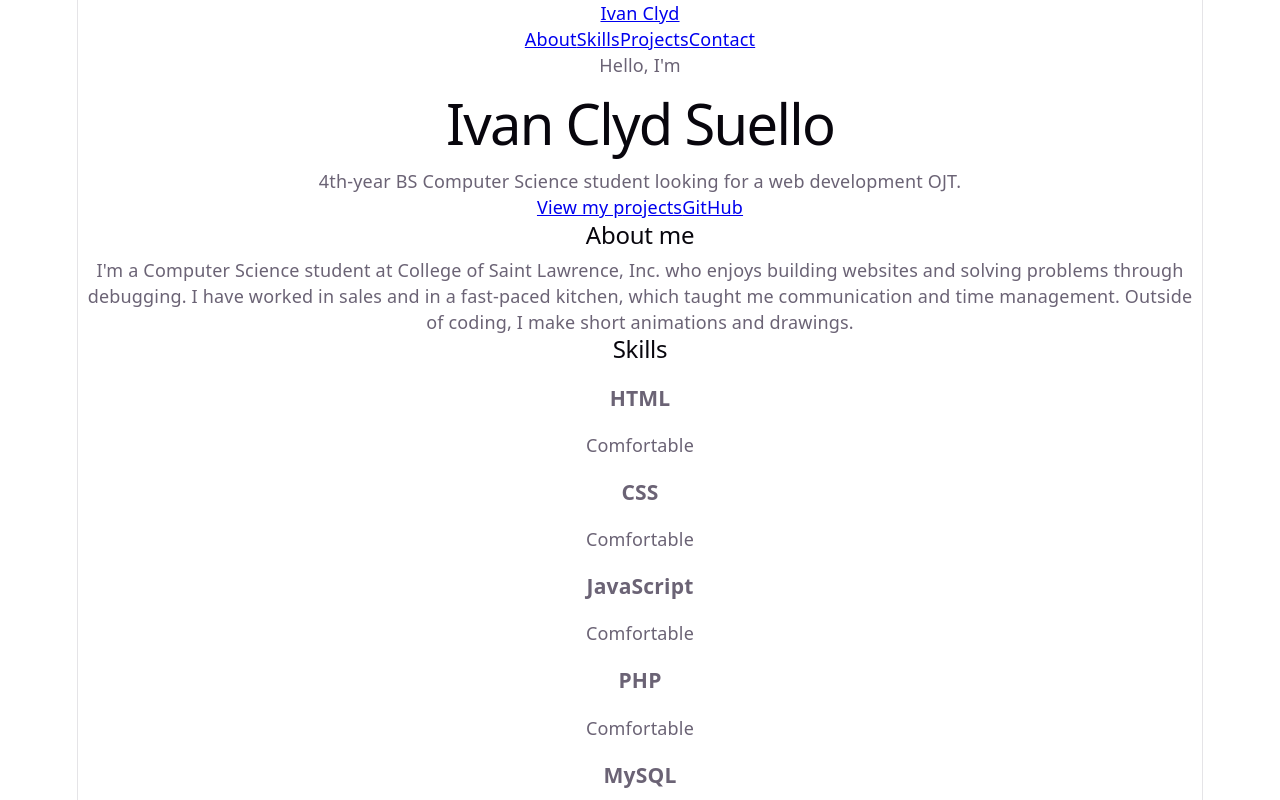
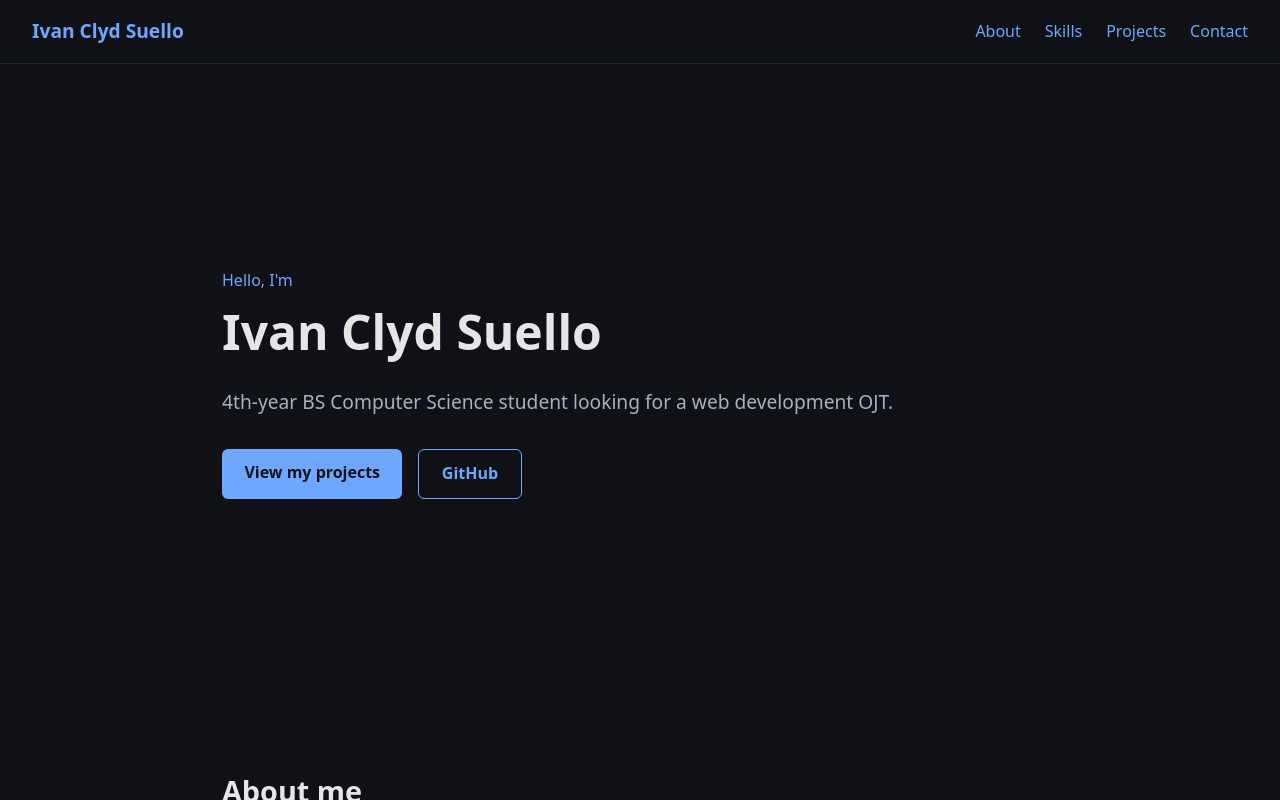
Before and after one commit to kuraido02/my-portfolio, a React (Vite) app: page / in a window 1280 px wide. Shown: the top 800 px of the page. Built offline with nearby package versions, Linux system fonts and the light colour scheme.

Commit message:
Replace the content inside index.css

```diff
--- a/src/components/Navbar.jsx
+++ b/src/components/Navbar.jsx
@@ -1,7 +1,7 @@
 function Navbar() {
   return (
     <header className="navbar">
-      <a href="#home" className="logo">Ivan Clyd</a>
+      <a href="#home" className="logo">Ivan Clyd Suello</a>
       <nav>
         <a href="#about">About</a>
         <a href="#skills">Skills</a>
--- a/src/index.css
+++ b/src/index.css
@@ -1,111 +1,57 @@
-:root {
-  --text: #6b6375;
-  --text-h: #08060d;
-  --bg: #fff;
-  --border: #e5e4e7;
-  --code-bg: #f4f3ec;
-  --accent: #aa3bff;
-  --accent-bg: rgba(170, 59, 255, 0.1);
-  --accent-border: rgba(170, 59, 255, 0.5);
-  --social-bg: rgba(244, 243, 236, 0.5);
-  --shadow:
-    rgba(0, 0, 0, 0.1) 0 10px 15px -3px, rgba(0, 0, 0, 0.05) 0 4px 6px -2px;
+* { box-sizing: border-box; margin: 0; padding: 0; }
 
-  --sans: system-ui, 'Segoe UI', Roboto, sans-serif;
-  --heading: system-ui, 'Segoe UI', Roboto, sans-serif;
-  --mono: ui-monospace, Consolas, monospace;
+html { scroll-behavior: smooth; }
 
-  font: 18px/145% var(--sans);
-  letter-spacing: 0.18px;
-  color-scheme: light dark;
-  color: var(--text);
-  background: var(--bg);
-  font-synthesis: none;
-  text-rendering: optimizeLegibility;
-  -webkit-font-smoothing: antialiased;
-  -moz-osx-font-smoothing: grayscale;
-
-  @media (max-width: 1024px) {
-    font-size: 16px;
-  }
+body {
+  font-family: system-ui, sans-serif;
+  background: #0f1117;
+  color: #e6e6e6;
+  line-height: 1.6;
 }
 
-@media (prefers-color-scheme: dark) {
-  :root {
-    --text: #9ca3af;
-    --text-h: #f3f4f6;
-    --bg: #16171d;
-    --border: #2e303a;
-    --code-bg: #1f2028;
-    --accent: #c084fc;
-    --accent-bg: rgba(192, 132, 252, 0.15);
-    --accent-border: rgba(192, 132, 252, 0.5);
-    --social-bg: rgba(47, 48, 58, 0.5);
-    --shadow:
-      rgba(0, 0, 0, 0.4) 0 10px 15px -3px, rgba(0, 0, 0, 0.25) 0 4px 6px -2px;
-  }
+a { color: #6ea8fe; text-decoration: none; }
+a:hover { text-decoration: underline; }
 
-  #social .button-icon {
-    filter: invert(1) brightness(2);
-  }
+.navbar {
+  position: sticky;
+  top: 0;
+  display: flex;
+  justify-content: space-between;
+  align-items: center;
+  padding: 1rem 2rem;
+  background: #0f1117;
+  border-bottom: 1px solid #222736;
 }
+.navbar nav a { margin-left: 1.5rem; }
+.logo { font-weight: 700; font-size: 1.2rem; }
 
-body {
-  margin: 0;
-}
-
-#root {
-  width: 1126px;
-  max-width: 100%;
-  margin: 0 auto;
-  text-align: center;
-  border-inline: 1px solid var(--border);
-  min-height: 100svh;
+.hero {
+  min-height: 80vh;
   display: flex;
   flex-direction: column;
-  box-sizing: border-box;
+  justify-content: center;
+  padding: 0 2rem;
+  max-width: 900px;
+  margin: 0 auto;
 }
+.eyebrow { color: #6ea8fe; }
+.hero h1 { font-size: 3rem; }
+.subtitle { margin: 1rem 0 2rem; font-size: 1.2rem; color: #aab0c0; }
 
-h1,
-h2 {
-  font-family: var(--heading);
-  font-weight: 500;
-  color: var(--text-h);
+.buttons { display: flex; gap: 1rem; }
+.btn {
+  padding: 0.7rem 1.4rem;
+  background: #6ea8fe;
+  color: #0f1117;
+  border-radius: 6px;
+  font-weight: 600;
 }
+.btn-outline { background: transparent; color: #6ea8fe; border: 1px solid #6ea8fe; }
 
-h1 {
-  font-size: 56px;
-  letter-spacing: -1.68px;
-  margin: 32px 0;
-  @media (max-width: 1024px) {
-    font-size: 36px;
-    margin: 20px 0;
-  }
-}
-h2 {
-  font-size: 24px;
-  line-height: 118%;
-  letter-spacing: -0.24px;
-  margin: 0 0 8px;
-  @media (max-width: 1024px) {
-    font-size: 20px;
-  }
-}
-p {
-  margin: 0;
-}
+.section { max-width: 900px; margin: 0 auto; padding: 4rem 2rem; }
+.section h2 { margin-bottom: 1.5rem; font-size: 1.8rem; }
 
-code,
-.counter {
-  font-family: var(--mono);
-  display: inline-flex;
-  border-radius: 4px;
-  color: var(--text-h);
-}
-
-code {
-  font-size: 15px;
-  line-height: 135%;
-  padding: 4px 8px;
-  background: var(--code-bg);
-}
+.grid { display: grid; grid-template-columns: repeat(auto-fit, minmax(220px, 1fr)); gap: 1rem; }
+.card { background: #171a23; border: 1px solid #222736; border-radius: 8px; padding: 1.2rem; }
+.card h3 { margin-bottom: 0.4rem; }
+.tech { margin: 0.6rem 0; font-size: 0.85rem; color: #8b93a7; }
```
